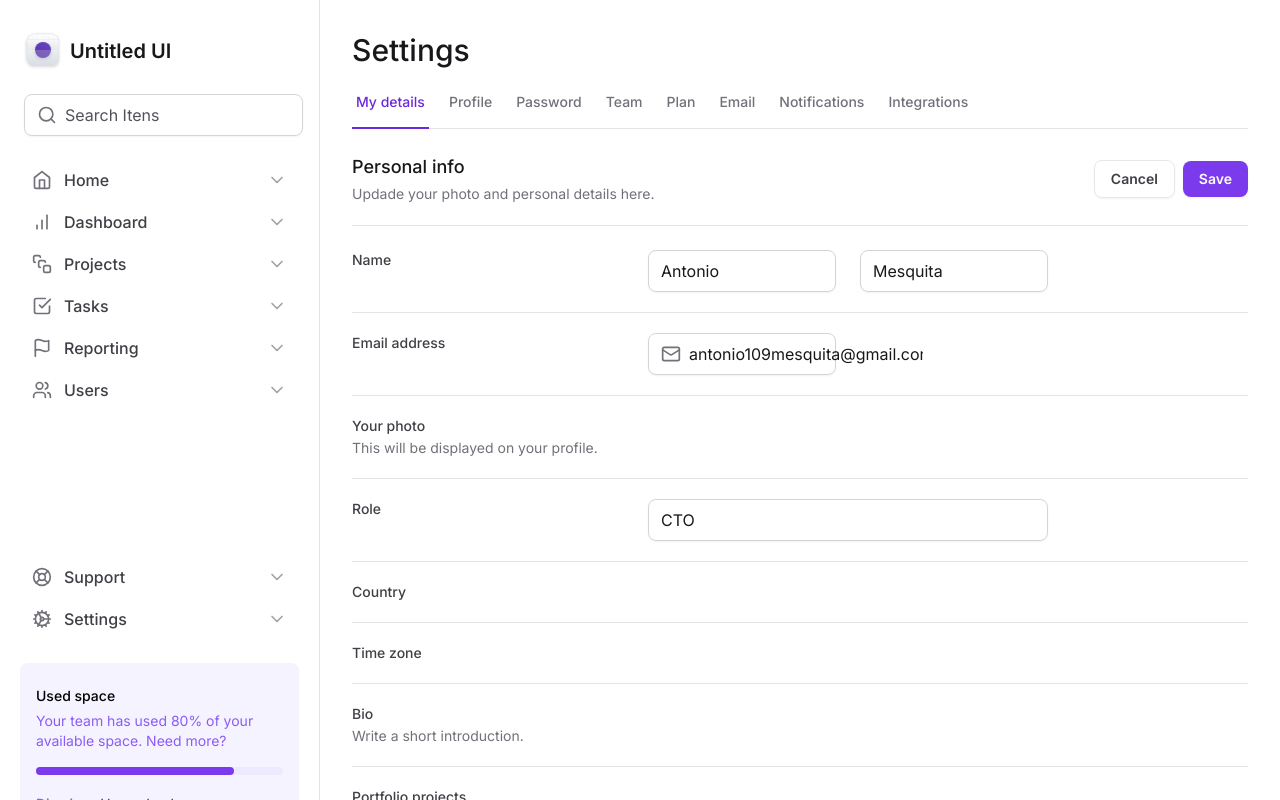
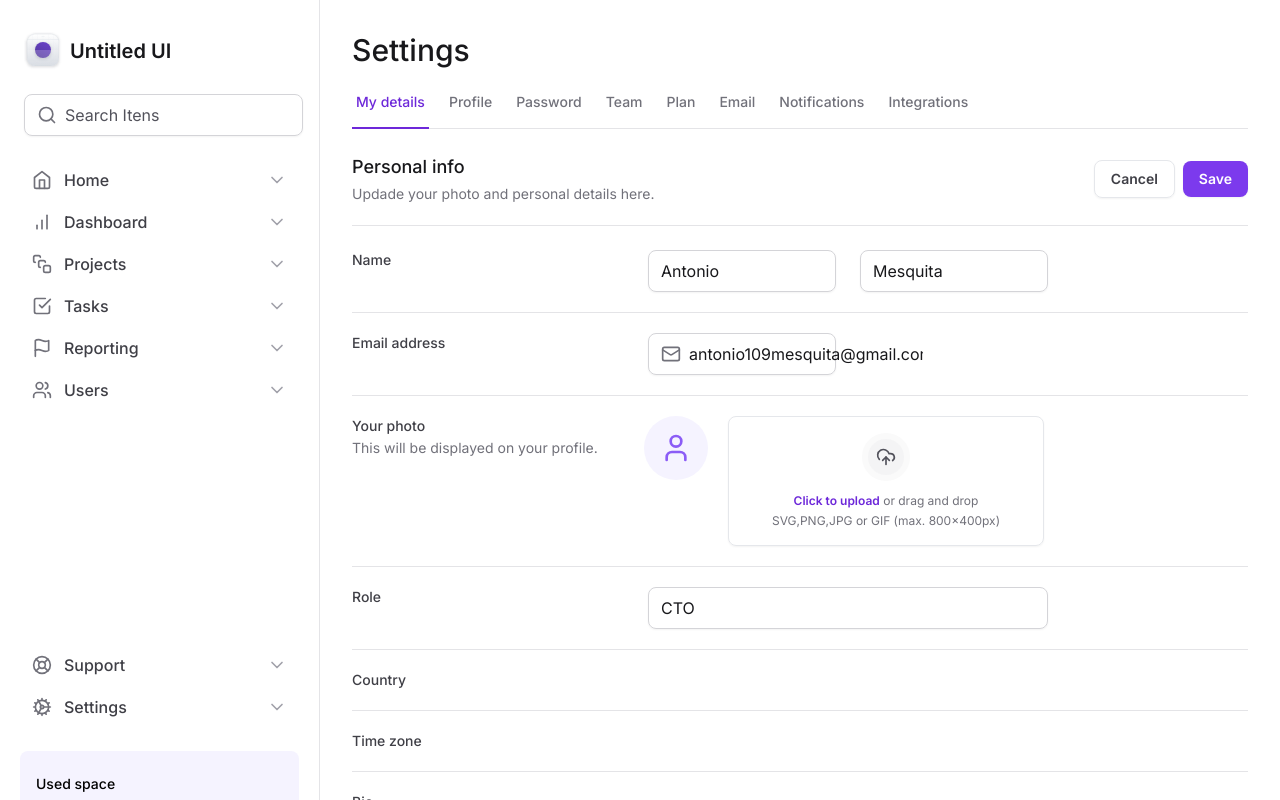
Before and after one commit to AntonioMesquit/tailwind-next, a Next.js app: page / in a window 1280 px wide. Shown: the top 800 px of the page. Built offline with nearby package versions, Linux system fonts and the light colour scheme.

Commit message:
add Avatar Upload Form

```diff
--- a/src/app/page.tsx
+++ b/src/app/page.tsx
@@ -1,6 +1,6 @@
 import { SettingTabs } from '@/components/SettingTabs'
 import * as Input from '@/components/Input'
-import { Mail } from 'lucide-react'
+import { Mail, UploadCloud, User } from 'lucide-react'
 export default function Home() {
   return (
     <>
@@ -84,7 +84,31 @@
                 This will be displayed on your profile.
               </span>
             </label>
-            <div className="grid grid-cols-2 gap-6"></div>
+            <div className="flex items-start gap-5">
+              <div className="flex h-16 w-16 items-center justify-center rounded-full bg-violet-50">
+                <User className="h-8 w-8 text-violet-500" />
+              </div>
+              <label
+                htmlFor="photo"
+                className="boder-zinc-300 hover:bg-violet-25 group flex flex-1 cursor-pointer flex-col items-center gap-3 rounded-lg border px-6 py-4 text-center text-zinc-500 shadow-sm hover:border-violet-200"
+              >
+                <div className="border-6 rounded-full border-zinc-50 bg-zinc-100 p-2 group-hover:border-violet-50 group-hover:bg-violet-100">
+                  <UploadCloud className="h-5 w-5 text-zinc-600 group-hover:text-violet-600" />
+                </div>
+                <div className="flex flex-col items-center gap-1">
+                  <span className="text-xs">
+                    <span className="font-semibold text-violet-700">
+                      Click to upload
+                    </span>{' '}
+                    or drag and drop
+                  </span>
+                  <span className="text-xs">
+                    SVG,PNG,JPG or GIF (max. 800x400px)
+                  </span>
+                </div>
+              </label>
+              <input type="file" className="sr-only" id="photo" />
+            </div>
           </div>
 
           <div className="grid grid-cols-form gap-3 pt-5">
--- a/tailwind.config.ts
+++ b/tailwind.config.ts
@@ -16,7 +16,12 @@
       },
       colors: {
         antonio: '#8257e6',
-        italo: '#8245',
+        violet: {
+          25: '#fcfaff',
+        },
+      },
+      borderWidth: {
+        6: '6px',
       },
     },
   },
```
